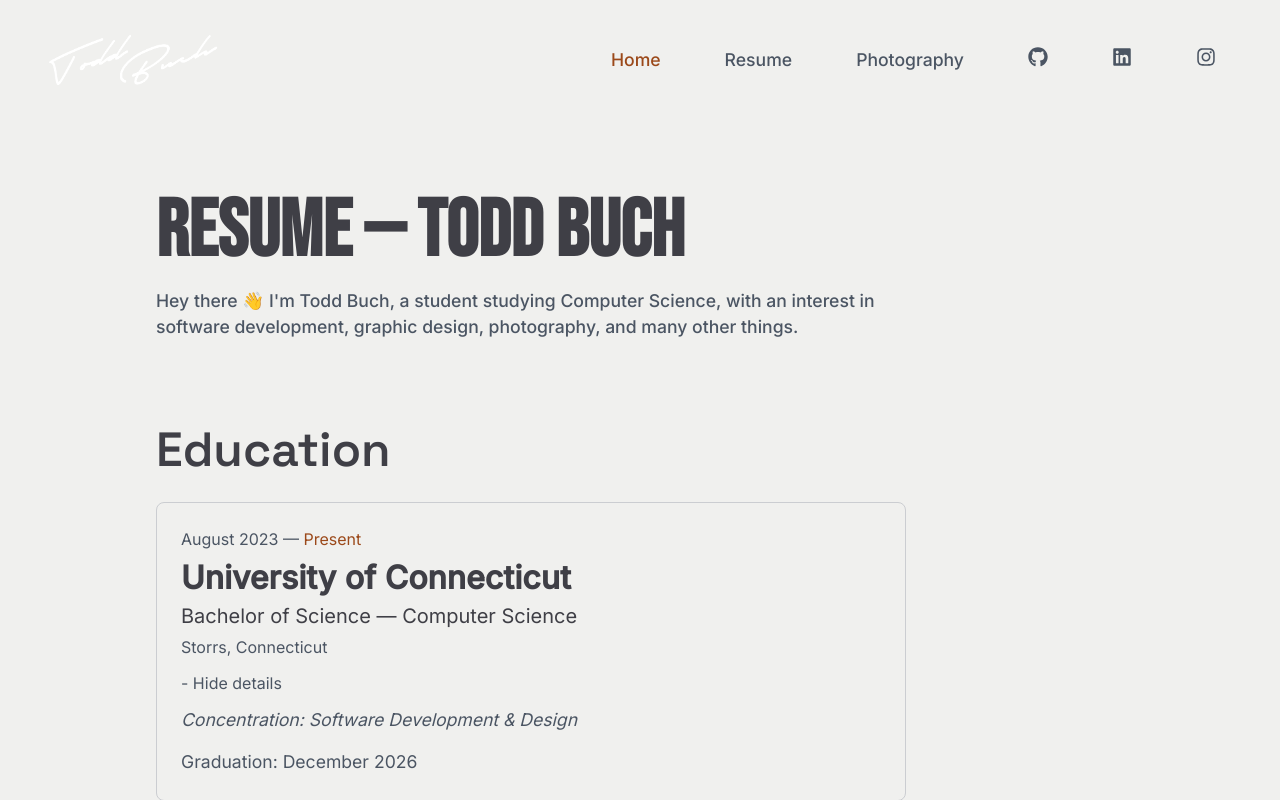
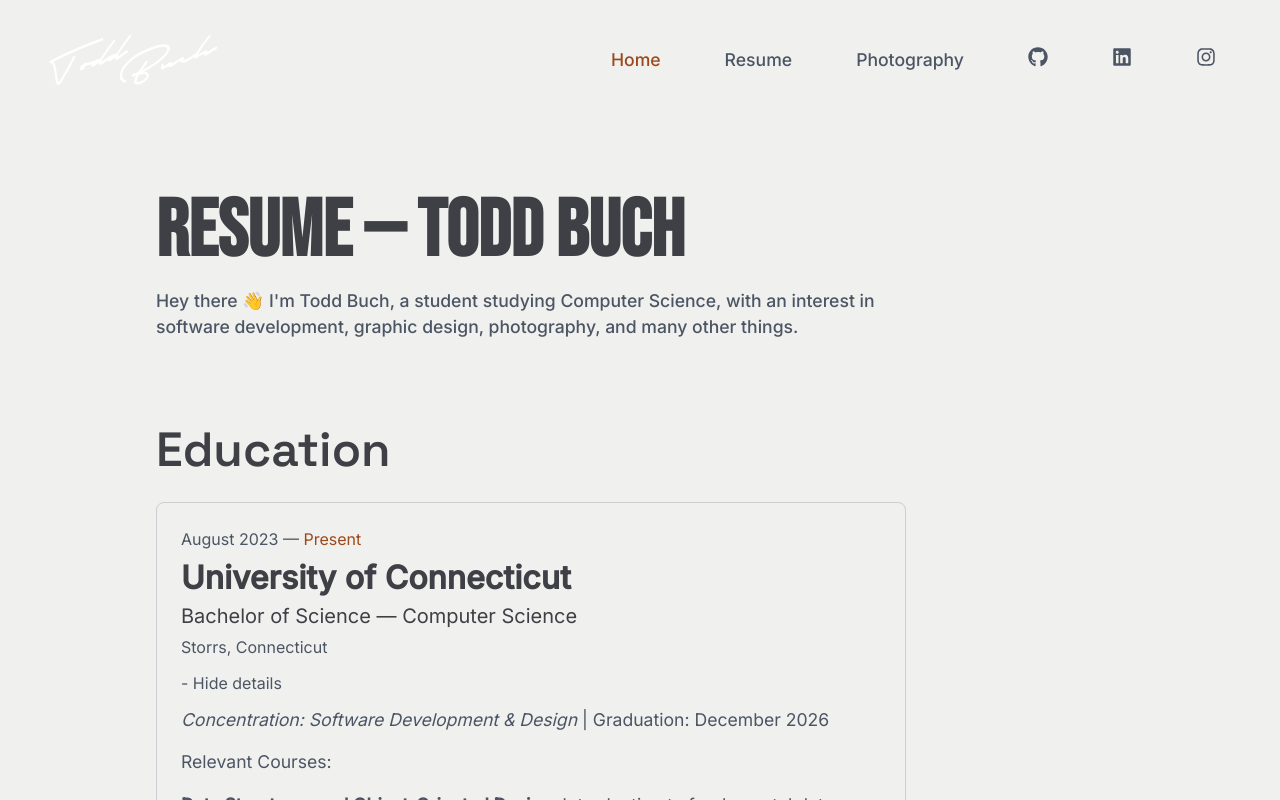
Before and after one commit to todd-buch/Portfolio, a React (Vite) app: page /resume in a window 1280 px wide. Both pictures are taken after a click on the button 531 px from the left and 611 px from the top of the page. Shown: the top 800 px of the page. Built offline with nearby package versions, Linux system fonts and the light colour scheme.

Commit message:
Finish education

```diff
--- a/src/pages/Resume/Resume.tsx
+++ b/src/pages/Resume/Resume.tsx
@@ -24,10 +24,41 @@ export default function Resume() {
             title="University of Connecticut"
             subtitle="Bachelor of Science — Computer Science"
             location="Storrs, Connecticut"
-            num_details={1}
+            num_details={5}
           >
-            <p><i>Concentration: Software Development & Design</i></p>
-            <p>Graduation: December 2026</p>
+            <p>
+              <i>Concentration: Software Development & Design</i> | Graduation:
+              December 2026
+            </p>
+            <p>Relevant Courses:</p>
+
+            <p>
+              <b>Data Structures and Object-Oriented Design:</b> Introduction to
+              fundamental data structures and algorithms.
+            </p>
+
+            <p>
+              <b>Introduction to Discrete Systems:</b> Introduction to formal
+              mathematical thinking including discrete systems and proofs.
+            </p>
+
+            <p>
+              <b>Business Software Development:</b> Development of computer
+              software for business information processing, using the C#
+              language.
+            </p>
+
+            <p>
+              <b>Intro to Software Engineering:</b> Software engineering
+              concepts including the software life cycle and other
+              software-development process models.
+            </p>
+
+            <p>
+              <b>Programming Languages:</b> The study of programming language
+              features and programming paradigms. Simply Typed Lambda Calculus,
+              OCaml, Prolog, & Smalltalk.
+            </p>
           </Resume_Card_Template>
         </div>
       </div>
```
